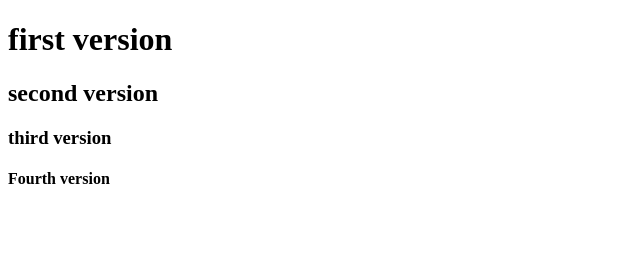
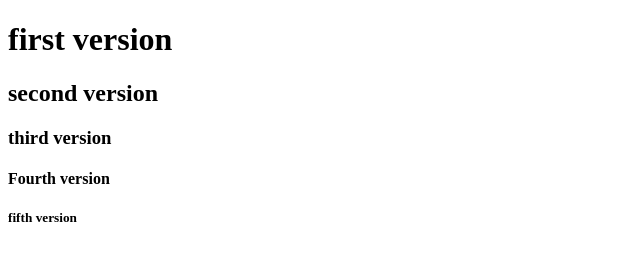
Before and after one commit to KMukt/My-Repo, a plain HTML site: page Index.html in a window 1280 px wide. Shown: the full height of the page, 0-640 px from the left. Drawn offline with Linux system fonts and the light colour scheme.

Commit message:
fifth version

```diff
--- a/Index.html
+++ b/Index.html
@@ -11,5 +11,6 @@
     <h2>second version</h2>
     <h3>third version </h3>
     <h4>Fourth version</h4>
+    <h5>fifth version</h5>
 </body>
 </html>
```
